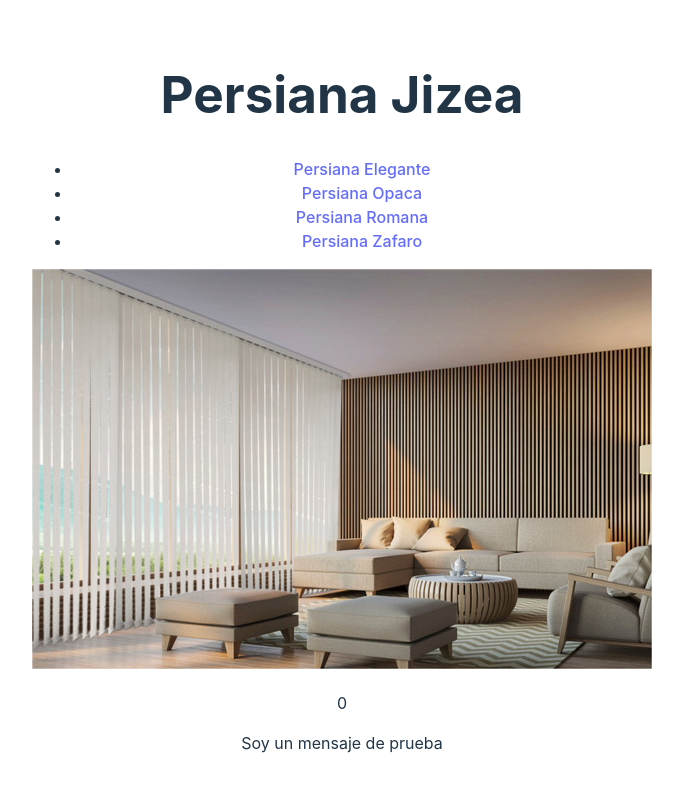
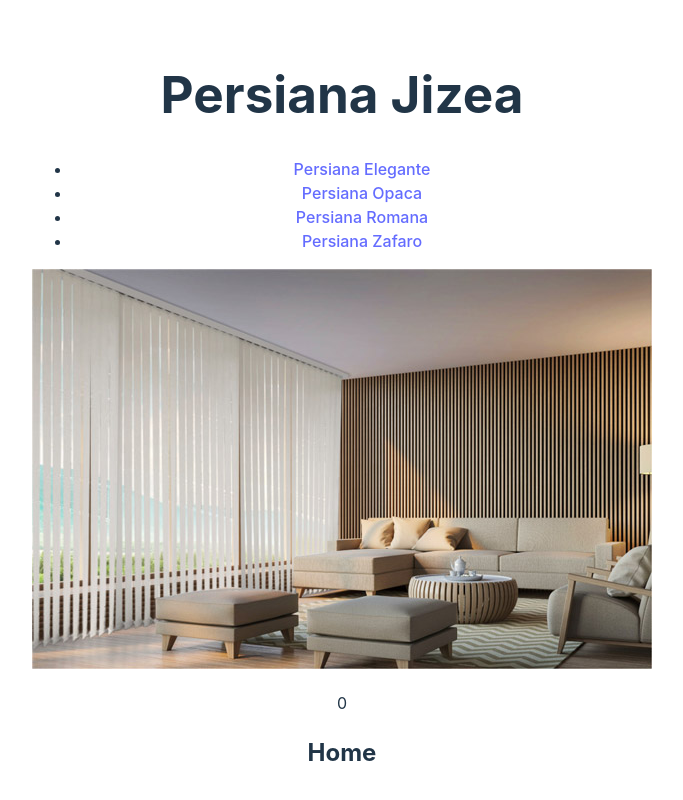
Before and after one commit to davidisea31/E-commerce, a React (Vite) app: page / in a window 1280 px wide. Shown: the top 800 px of the page, without its empty margins (298-981 px from the left). Built offline with nearby package versions, Linux system fonts and the light colour scheme.

Commit message:
Update App.jsx

```diff
--- a/src/App.jsx
+++ b/src/App.jsx
@@ -1,16 +1,27 @@
+import React from 'react';
+import { BrowserRouter as Router, Switch, Route, Link } from 'react-router-dom';
 import './App.css';
 import NavBar from "./components/NavBar/NavBar";
 import ItemListContainer from './components/ItemListContainer/ItemListContainer';
+import ItemDetailContainer from './components/ItemDetailContainer/ItemDetailContainer';
 
 function App() {
   return (
-    <>
-      <NavBar/>
-
-      <ItemListContainer greeting="Soy un mensaje de prueba" />
-
-    </>
+    <Router>
+      <div>
+        <NavBar />
+        <Switch>
+          <Route exact path="/" component={Home} />
+          <Route exact path="/category/:id" component={ItemListContainer} />
+          <Route exact path="/item/:id" component={ItemDetailContainer} />
+        </Switch>
+      </div>
+    </Router>
   );
 }
 
+function Home() {
+  return <h2>Home</h2>;
+}
+
 export default App;
```
